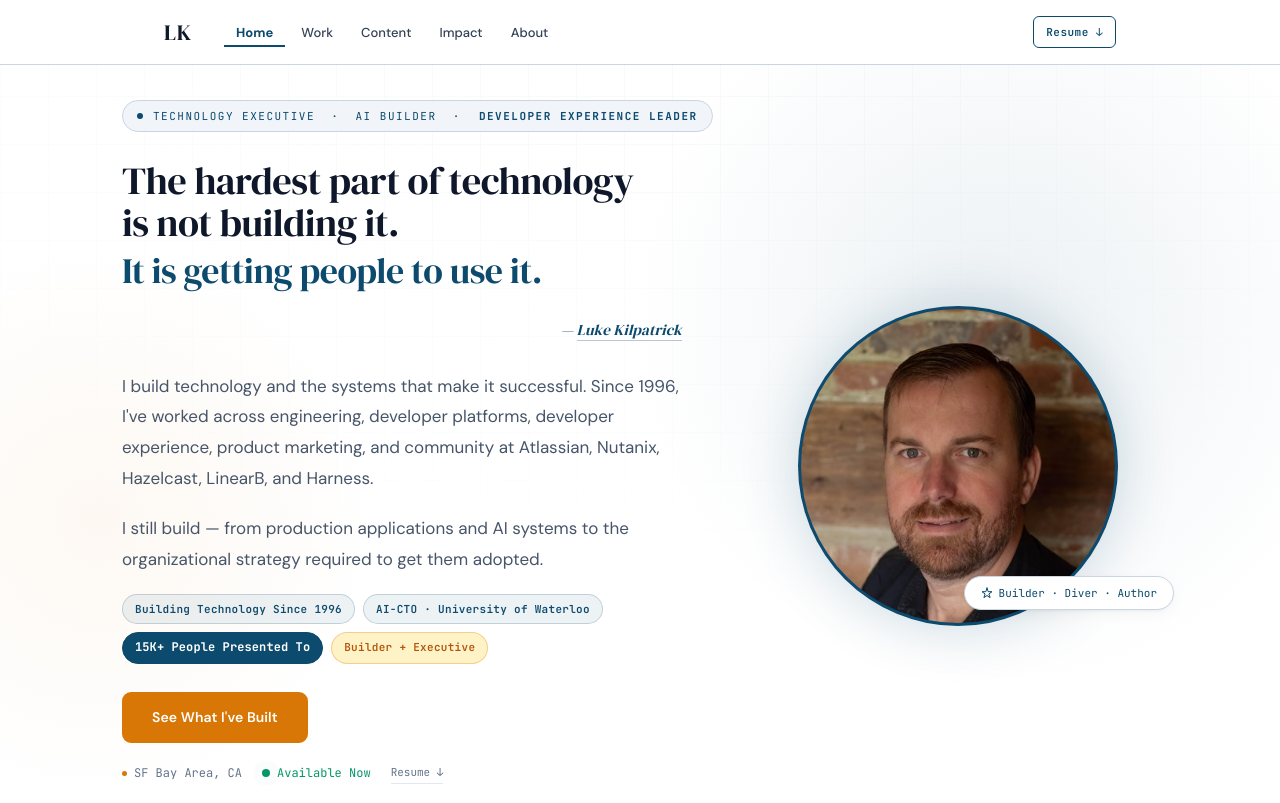
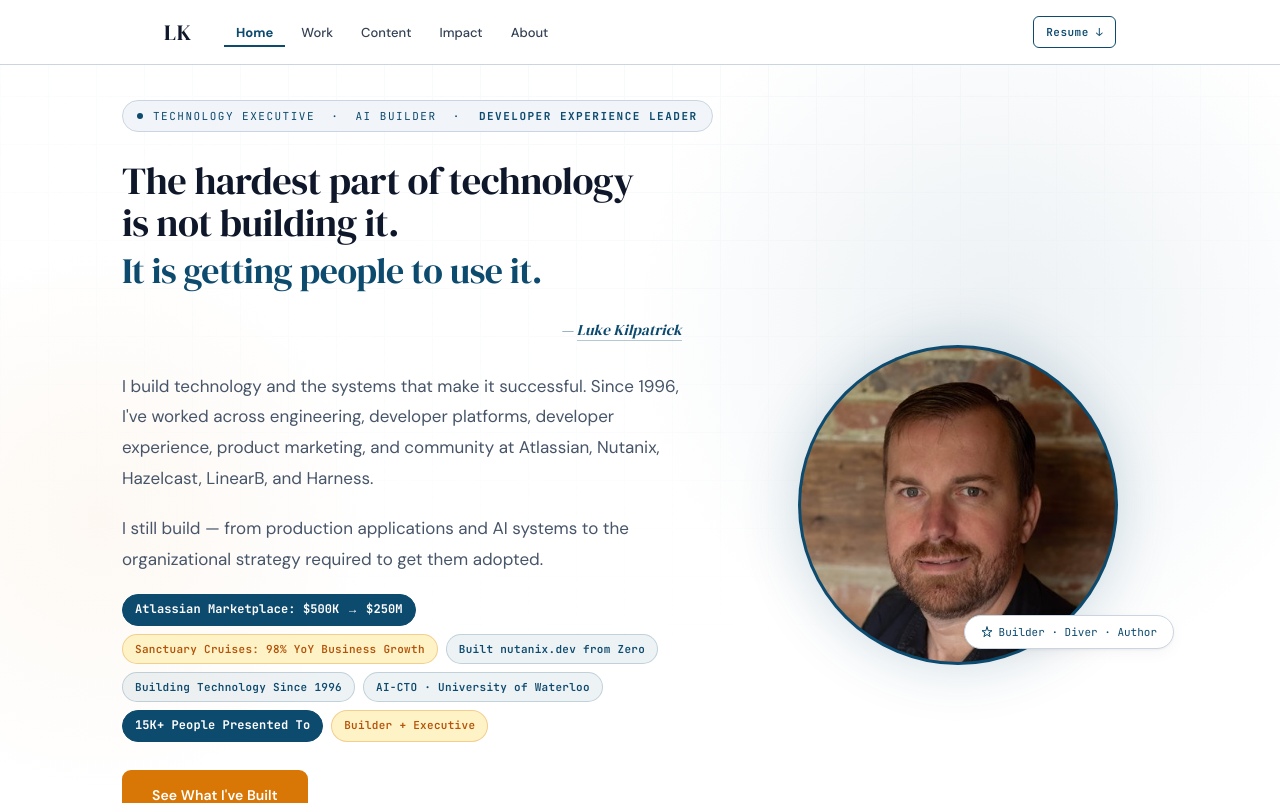
Before and after one commit to lkilpatrick/lkilpatrick_com, a Next.js app: page / in a window 1280 px wide. Shown: the top 803 px of the page. Built offline with nearby package versions, Linux system fonts and the light colour scheme.

Commit message:
Surface measurable adoption proof on homepage while keeping availability

```diff
--- a/app/components/Hero.tsx
+++ b/app/components/Hero.tsx
@@ -50,6 +50,9 @@ export default function Hero() {
             </p>
 
             <div className="hero-proof-chips">
+              <a href="/impact" className="hero-chip hero-chip--bold">Atlassian Marketplace: $500K → $250M</a>
+              <a href="/work#latest-websites" className="hero-chip hero-chip--amber">Sanctuary Cruises: 98% YoY Business Growth</a>
+              <a href="/work#docs" className="hero-chip hero-chip--blue">Built nutanix.dev from Zero</a>
               <a href="/about#early-years" className="hero-chip hero-chip--blue">Building Technology Since 1996</a>
               <a href="/about#ai-leadership" className="hero-chip hero-chip--blue">{aiLeadership.shortCredential}</a>
               <a href="/content#talks" className="hero-chip hero-chip--bold">15K+ People Presented To</a>
```
